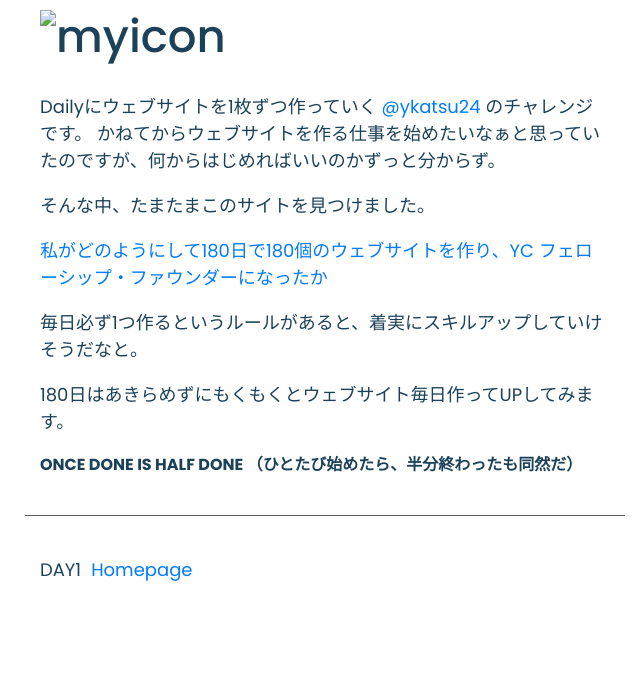
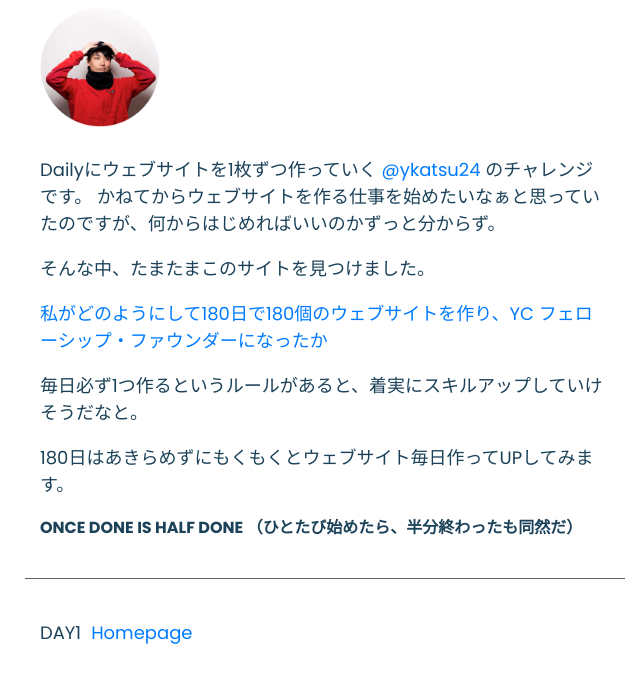
Before and after one commit to ykatsu24/ykatsu24.github.io, a plain HTML site: page index.html in a window 1280 px wide. Shown: the part 113-796 px from the top of the page, without its empty margins (315-955 px from the left). Drawn offline with nearby package versions, Linux system fonts and the light colour scheme; files that its build step writes are made by us from their sources.

Commit message:
Update index.html

```diff
--- a/index.html
+++ b/index.html
@@ -22,7 +22,7 @@
       <div class="container icon">
         <div class="row">
           <div class="col">
-            <h1><img src="img/icon.png" alt="myicon"></h1>
+            <h1><img src="icon.png" alt="myicon"></h1>
           </div>
         </div>
       </div>
```
